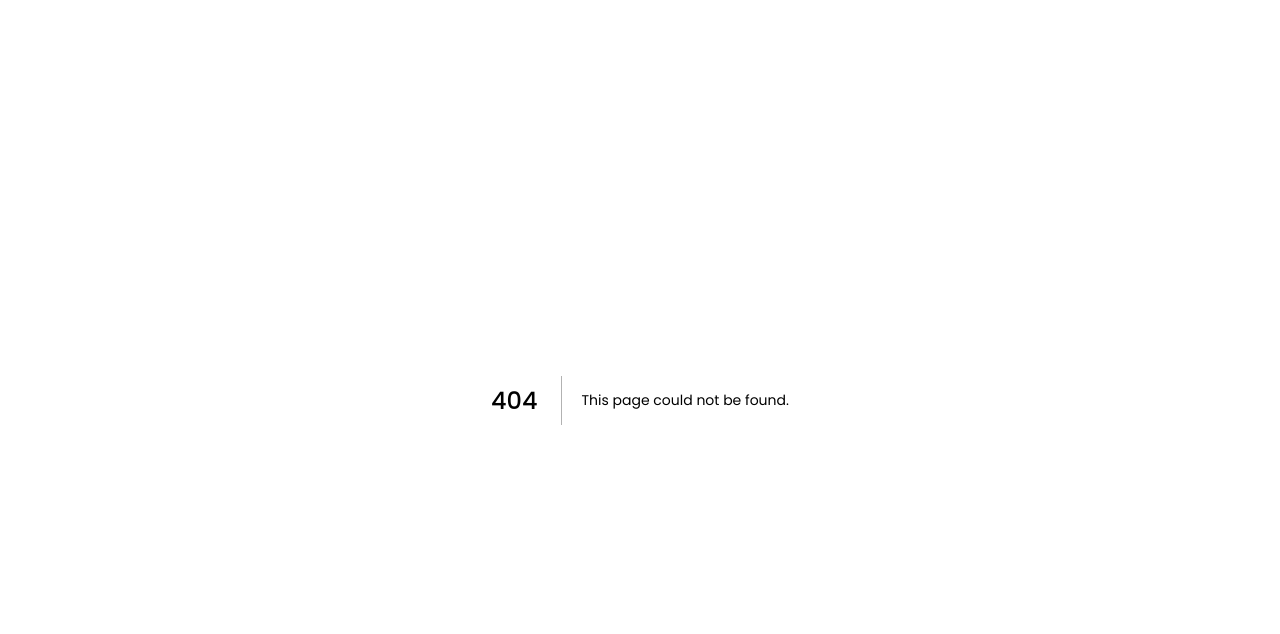
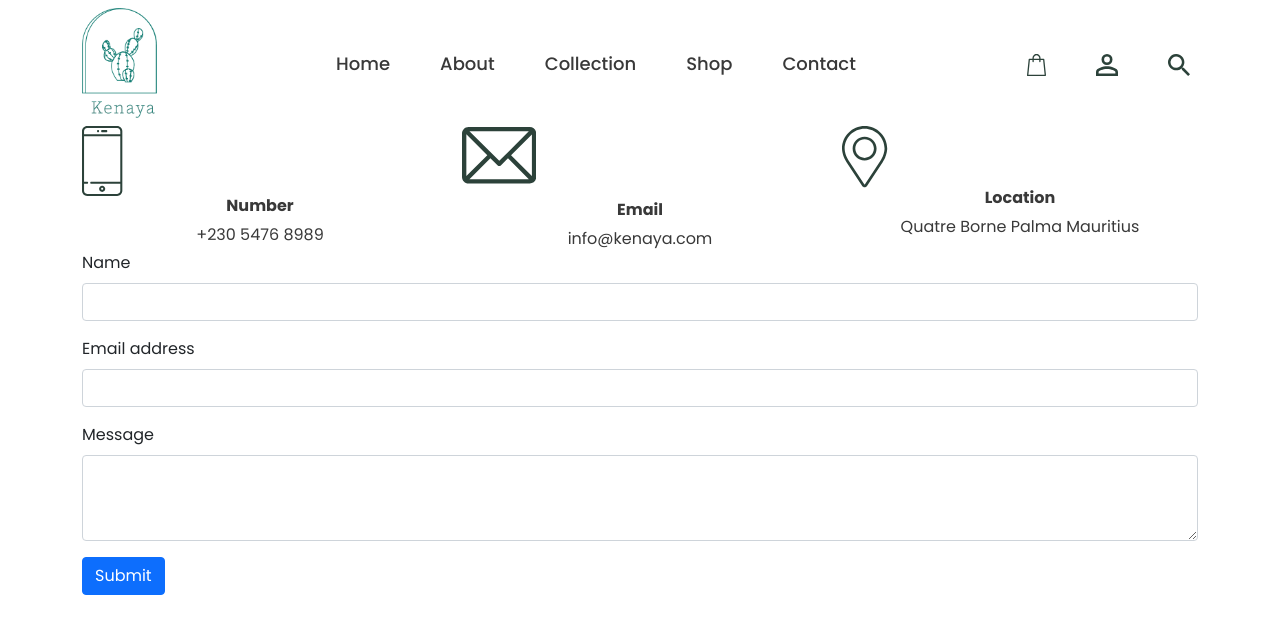
Before and after one commit to shal0mdave/kenaya-ecommerce-frontend, a Next.js app: page /contact in a window 1280 px wide. Before the commit this address had no page. Shown: the top 634 px of the page. Built offline with nearby package versions, Linux system fonts and the light colour scheme.

Commit message:
contact form test

```diff
--- /dev/null
+++ b/pages/components/icons/Email.jsx
@@ -0,0 +1,25 @@
+import * as React from "react"
+
+const Email = (props) => {
+  return (
+
+    <svg
+      width={74}
+      height={74}
+      viewBox="0 0 67 67"
+      fill="none"
+      xmlns="http://www.w3.org/2000/svg"
+      {...props}
+    >
+
+    <path
+    d="M61.3217 0.869141H5.90894C2.65482 0.869141 0 3.52107 0 6.77808V46.171C0 49.417 2.643 52.08 5.90894 52.08H61.3217C64.5677 52.08 67.2306 49.437 67.2306 46.171V6.77808C67.2306 3.5321 64.5876 0.869141 61.3217 0.869141ZM60.5057 4.80844L33.7406 31.5737L6.74394 4.80844H60.5057ZM3.9393 45.3553V7.575L22.9108 26.3838L3.9393 45.3553ZM6.72477 48.1407L25.7082 29.1572L32.36 35.7519C33.13 36.5153 34.3726 36.5128 35.1394 35.7458L41.6252 29.26L60.5059 48.1407H6.72477ZM63.2913 45.3552L44.4107 26.4746L63.2913 7.59378V45.3552Z"
+    fill="#2C423A"
+    />
+    </svg>
+
+
+  )
+}
+
+export default Email
--- /dev/null
+++ b/pages/components/icons/Phone.jsx
@@ -0,0 +1,38 @@
+import * as React from "react"
+
+const Phone = (props) => {
+  return (
+
+<svg width="41"
+height="70"
+viewBox="0 0 41 70"
+fill="none"
+xmlns="http://www.w3.org/2000/svg"
+{...props}
+>
+
+<path
+d="M35.2051 0H5.12695C2.29988 0 0 2.29988 0 5.12695V64.873C0 67.7001 2.29988 70 5.12695 70H35.2051C38.0321 70 40.332 67.7001 40.332 64.873V5.12695C40.332 2.29988 38.0321 0 35.2051 0ZM38.2812 55.6445H9.22851C8.66223 55.6445 8.20312 56.1036 8.20312 56.6699C8.20312 57.2362 8.66223 57.6953 9.22851 57.6953H38.2812V64.873C38.2812 66.5693 36.9013 67.9492 35.2051 67.9492H5.12695C3.43068 67.9492 2.05078 66.5693 2.05078 64.873V57.6953H5.12695C5.69324 57.6953 6.15234 57.2362 6.15234 56.6699C6.15234 56.1036 5.69324 55.6445 5.12695 55.6445H2.05078V10.2539H38.2812V55.6445ZM38.2812 8.20312H2.05078V5.12695C2.05078 3.43068 3.43068 2.05078 5.12695 2.05078H35.2051C36.9013 2.05078 38.2812 3.43068 38.2812 5.12695V8.20312Z"
+fill="#2C423A"
+/>
+<path
+d="M24.2686 4.10156H20.167C19.6007 4.10156 19.1416 4.56066 19.1416 5.12695C19.1416 5.69324 19.6007 6.15234 20.167 6.15234H24.2686C24.8348 6.15234 25.2939 5.69324 25.2939 5.12695C25.2939 4.56066 24.8348 4.10156 24.2686 4.10156Z"
+fill="#2C423A"
+/>
+<path
+d="M20.166 59.7461C18.4697 59.7461 17.0898 61.126 17.0898 62.8223C17.0898 64.5185 18.4697 65.8984 20.166 65.8984C21.8623 65.8984 23.2422 64.5185 23.2422 62.8223C23.2422 61.126 21.8623 59.7461 20.166 59.7461ZM20.166 63.8477C19.6005 63.8477 19.1406 63.3877 19.1406 62.8223C19.1406 62.2568 19.6005 61.7969 20.166 61.7969C20.7315 61.7969 21.1914 62.2568 21.1914 62.8223C21.1914 63.3877 20.7315 63.8477 20.166 63.8477Z"
+fill="#2C423A"
+/>
+<path
+d="M16.0645 6.15234C16.6308 6.15234 17.0898 5.69326 17.0898 5.12695C17.0898 4.56065 16.6308 4.10156 16.0645 4.10156C15.4981 4.10156 15.0391 4.56065 15.0391 5.12695C15.0391 5.69326 15.4981 6.15234 16.0645 6.15234Z"
+fill="#2C423A"
+/>
+</svg>
+
+
+
+
+  )
+}
+
+export default Phone
--- /dev/null
+++ b/pages/components/icons/Place.jsx
@@ -0,0 +1,25 @@
+import * as React from "react"
+
+const Place = (props) => {
+  return (
+
+  <svg width="46"
+  height="62"
+  viewBox="0 0 46 62"
+  fill="none"
+  xmlns="http://www.w3.org/2000/svg"
+  {...props}
+  >
+        <path
+        d="M22.6079 0C10.1416 0 0 10.1416 0 22.6079C0 26.7119 1.84055 31.1258 1.91768 31.312C2.51214 32.723 3.68509 34.9146 4.53089 36.1993L20.0319 59.6862C20.6663 60.649 21.6052 61.2009 22.6079 61.2009C23.6106 61.2009 24.5495 60.649 25.1839 59.6875L40.6863 36.1993C41.5334 34.9146 42.705 32.723 43.2995 31.312C43.3766 31.1271 45.2158 26.7132 45.2158 22.6079C45.2158 10.1416 35.0742 0 22.6079 0ZM40.8472 30.28C40.3166 31.5447 39.2247 33.5834 38.4654 34.7351L22.963 58.2234C22.6571 58.6875 22.56 58.6875 22.2542 58.2234L6.75179 34.7351C5.99243 33.5834 4.9006 31.5434 4.36998 30.2786C4.34737 30.2241 2.65975 26.1613 2.65975 22.6079C2.65975 11.6085 11.6085 2.65975 22.6079 2.65975C33.6073 2.65975 42.5561 11.6085 42.5561 22.6079C42.5561 26.1667 40.8645 30.2401 40.8472 30.28Z"
+        fill="#2C423A"/>
+        <path
+        d="M22.6076 10.6406C16.0074 10.6406 10.6387 16.0107 10.6387 22.6095C10.6387 29.2084 16.0074 34.5784 22.6076 34.5784C29.2077 34.5784 34.5764 29.2084 34.5764 22.6095C34.5764 16.0107 29.2077 10.6406 22.6076 10.6406ZM22.6076 31.9187C17.4756 31.9187 13.2984 27.7428 13.2984 22.6095C13.2984 17.4762 17.4756 13.3004 22.6076 13.3004C27.7396 13.3004 31.9167 17.4762 31.9167 22.6095C31.9167 27.7428 27.7396 31.9187 22.6076 31.9187Z"
+        fill="#2C423A"/>
+    </svg>
+
+
+  )
+}
+
+export default Place
--- /dev/null
+++ b/pages/contact.js
@@ -0,0 +1,62 @@
+import { Col, Container, Row , Form, Button} from 'react-bootstrap'
+import Layout from './components/Layout'
+import Styles from '../styles/Contact.module.css'
+import Phone from './components/icons/Phone'
+import Email from './components/icons/Email'
+import Place from './components/icons/Place'
+
+export default function Contact (){
+    return(
+        <Layout>
+            <section className={Styles.ContactSection}>
+                <Container>
+                    <Row>
+                        <Col md={4}>
+                            <div className={Styles.Feature}>
+                                <Phone/>
+                            <h6>Number</h6>
+                            <p>+230 5476 8989</p>
+                            </div>
+
+                        </Col>
+                        <Col md={4}>
+                            <div className={Styles.Feature}>
+                            <Email/>
+                            <h6>Email</h6>
+                            <p>info@kenaya.com </p>
+                            </div>
+
+                        </Col>
+                        <Col md={4}>
+                            <div className={Styles.Feature}>
+                            <Place/>
+                            <h6>Location</h6>
+                            <p> Quatre Borne Palma Mauritius</p>
+                            </div>
+                        </Col>
+                    </Row>
+                    <Row>
+                        <Form>
+                            <Form.Group className="mb-3" controlId="name">
+                                <Form.Label>Name</Form.Label>
+                                <Form.Control type="textarea"  />
+                            </Form.Group>
+                            <Form.Group className="mb-3" controlId="formBasicEmail">
+                                <Form.Label>Email address</Form.Label>
+                                <Form.Control type="email"  />
+                            </Form.Group>
+
+                            <Form.Group className="mb-3" controlId="ControlTextarea1">
+                                <Form.Label>Message</Form.Label>
+                                <Form.Control as="textarea"rows={3} />
+                            </Form.Group>
+
+                            <Button  type="submit">Submit</Button>
+                        </Form>
+                    </Row>
+                </Container>
+            </section>
+        </Layout>
+    )
+
+}
--- /dev/null
+++ b/styles/Contact.module.css
@@ -0,0 +1,19 @@
+
+
+
+
+.Feature h6{
+    font-size: 16px;
+    font-weight: 700;
+    text-align: center;
+    color: var(--black-color);
+
+  }
+
+.Feature p{
+    text-align: center;
+    width: 80%;
+    margin: 0px auto;
+    color: var(--black-color);
+
+  }
```
